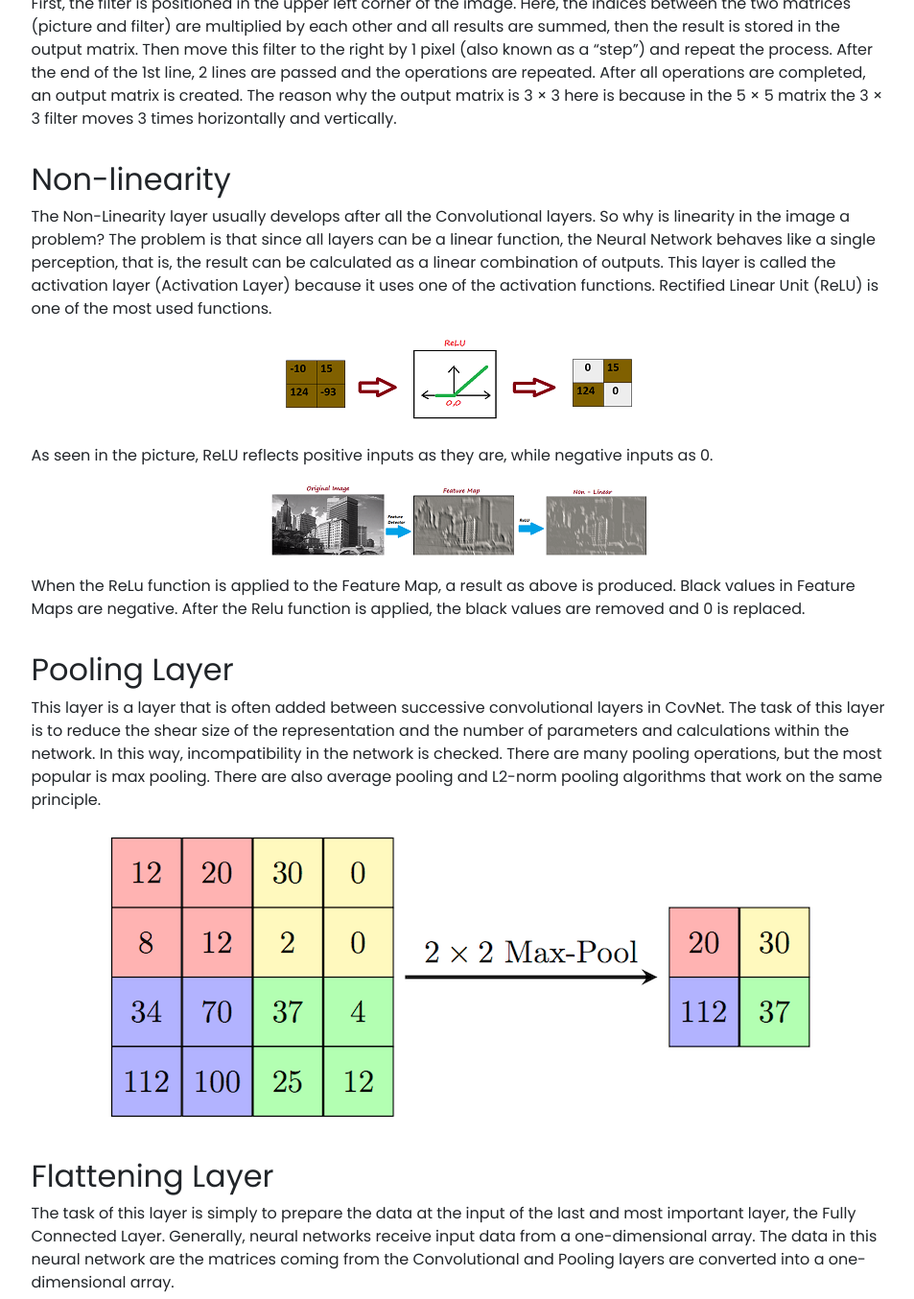
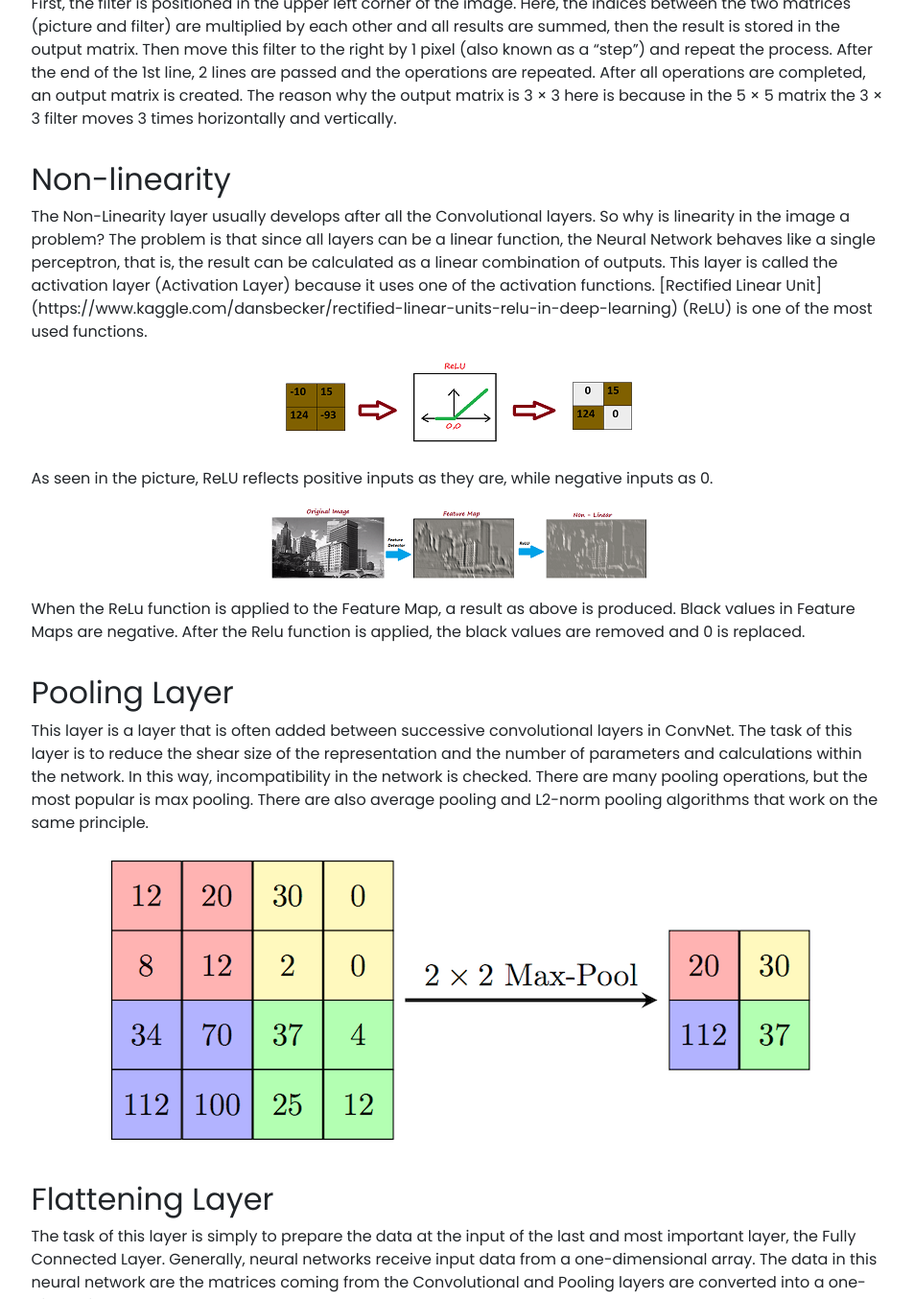
Before and after one commit to sleipnir029/sleipnir029.github.io, a Jekyll site: the page built from _posts/2021-04-21-Digit-recognizer-using-MNIST-dataset.md, in a window 1280 px wide and 1400 px high, scrolled down 4988 px, cut to the strip 46-1400 px from the top of the window. Shown: the whole strip at 96% size, without its empty margins (160-1113 px from the left). Built offline with Jekyll 4.4.1, drawn with Linux system fonts in a browser that asks for light colours; nearby versions of some CDN libraries; our own code applies the rules of GitHub Pages for plain Markdown files; some of the changed text lies outside the part shown.

Commit message:
Fixed typos

```diff
--- a/_posts/2021-04-21-Digit-recognizer-using-MNIST-dataset.md
+++ b/_posts/2021-04-21-Digit-recognizer-using-MNIST-dataset.md
@@ -109,7 +108,7 @@
 First, the filter is positioned in the upper left corner of the image. Here, the indices between the two matrices (picture and filter) are multiplied by each other and all results are summed, then the result is stored in the output matrix. Then move this filter to the right by 1 pixel (also known as a "step") and repeat the process. After the end of the 1st line, 2 lines are passed and the operations are repeated. After all operations are completed, an output matrix is created. The reason why the output matrix is 3 × 3 here is because in the 5 × 5 matrix the 3 × 3 filter moves 3 times horizontally and vertically.
 
 ## Non-linearity
-The Non-Linearity layer usually develops after all the Convolutional layers. So why is linearity in the image a problem? The problem is that since all layers can be a linear function, the Neural Network behaves like a single perception, that is, the result can be calculated as a linear combination of outputs. This layer is called the activation layer (Activation Layer) because it uses one of the activation functions. Rectified Linear Unit (ReLU) is one of the most used functions.
+The Non-Linearity layer usually develops after all the Convolutional layers. So why is linearity in the image a problem? The problem is that since all layers can be a linear function, the Neural Network behaves like a single perceptron, that is, the result can be calculated as a linear combination of outputs. This layer is called the activation layer (Activation Layer) because it uses one of the activation functions. [Rectified Linear Unit] (https://www.kaggle.com/dansbecker/rectified-linear-units-relu-in-deep-learning) (ReLU) is one of the most used functions.
 
 ![alt text](/assets/img/MNIST_blog/reLU.png "ReLU")
 
@@ -120,7 +119,7 @@
 When the ReLu function is applied to the Feature Map, a result as above is produced. Black values in Feature Maps are negative. After the Relu function is applied, the black values are removed and 0 is replaced.
 
 ## Pooling Layer
-This layer is a layer that is often added between successive convolutional layers in CovNet. The task of this layer is to reduce the shear size of the representation and the number of parameters and calculations within the network. In this way, incompatibility in the network is checked. There are many pooling operations, but the most popular is max pooling. There are also average pooling and L2-norm pooling algorithms that work on the same principle.
+This layer is a layer that is often added between successive convolutional layers in ConvNet. The task of this layer is to reduce the shear size of the representation and the number of parameters and calculations within the network. In this way, incompatibility in the network is checked. There are many pooling operations, but the most popular is max pooling. There are also average pooling and L2-norm pooling algorithms that work on the same principle.
 
 ![alt text](/assets/img/MNIST_blog/MaxpoolSample2.png "MaxpoolSample2")
 
@@ -207,3 +208,4 @@
 9. [Difference Between a Batch and an Epoch in a Neural Network](https://machinelearningmastery.com/difference-between-a-batch-and-an-epoch/)
 10. [The Hundred-Page Machine Learning Book - Andriy Burkov](http://themlbook.com/)
 11. [Why you learn when you teach](https://zellwk.com/blog/why-you-learn-when-you-teach/)
+12. [Simple MNIST convnet](https://keras.io/examples/vision/mnist_convnet/)
```
Also changed, not shown: other parts of _posts/2021-04-21-Digit-recognizer-using-MNIST-dataset.md (+12 -11 lines).
